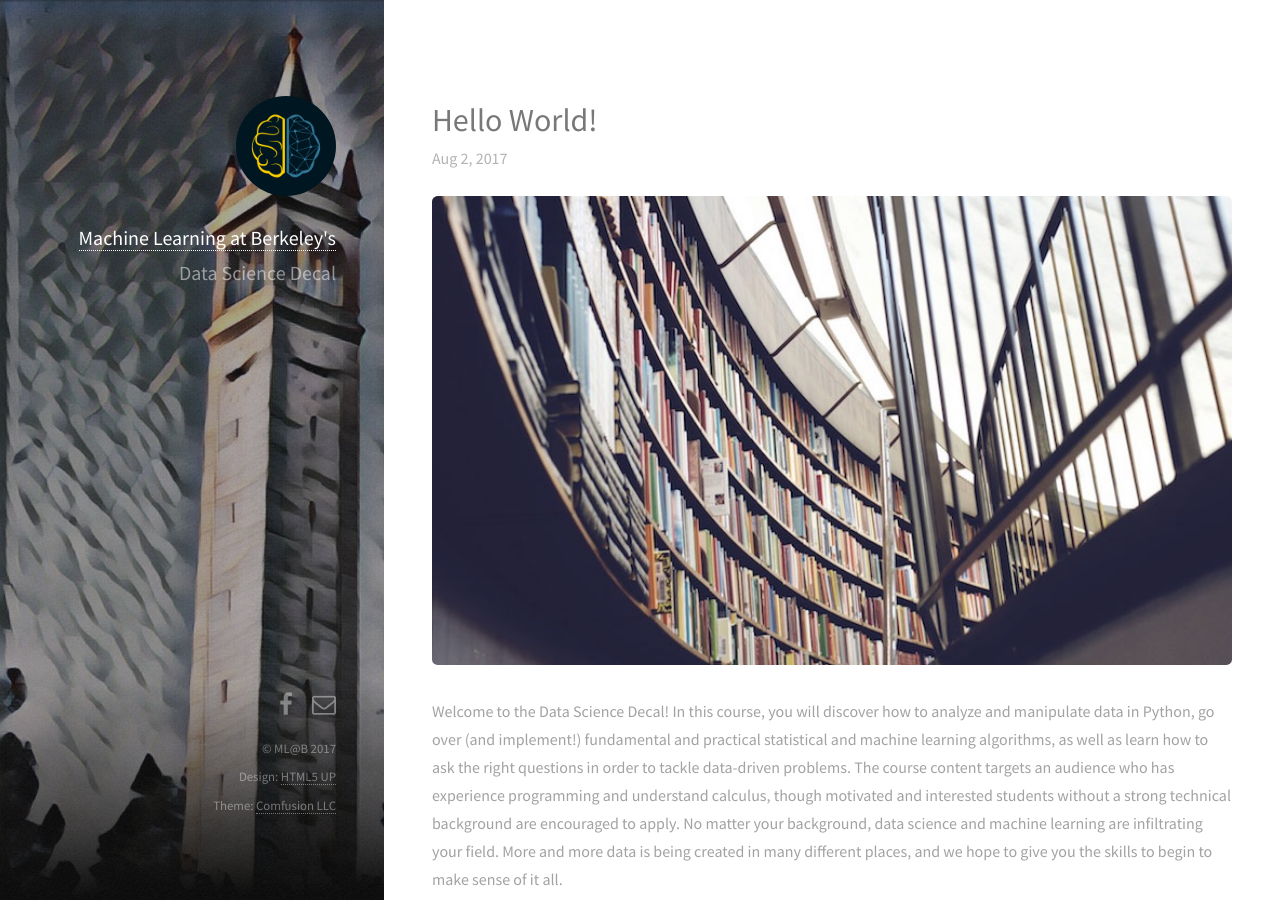
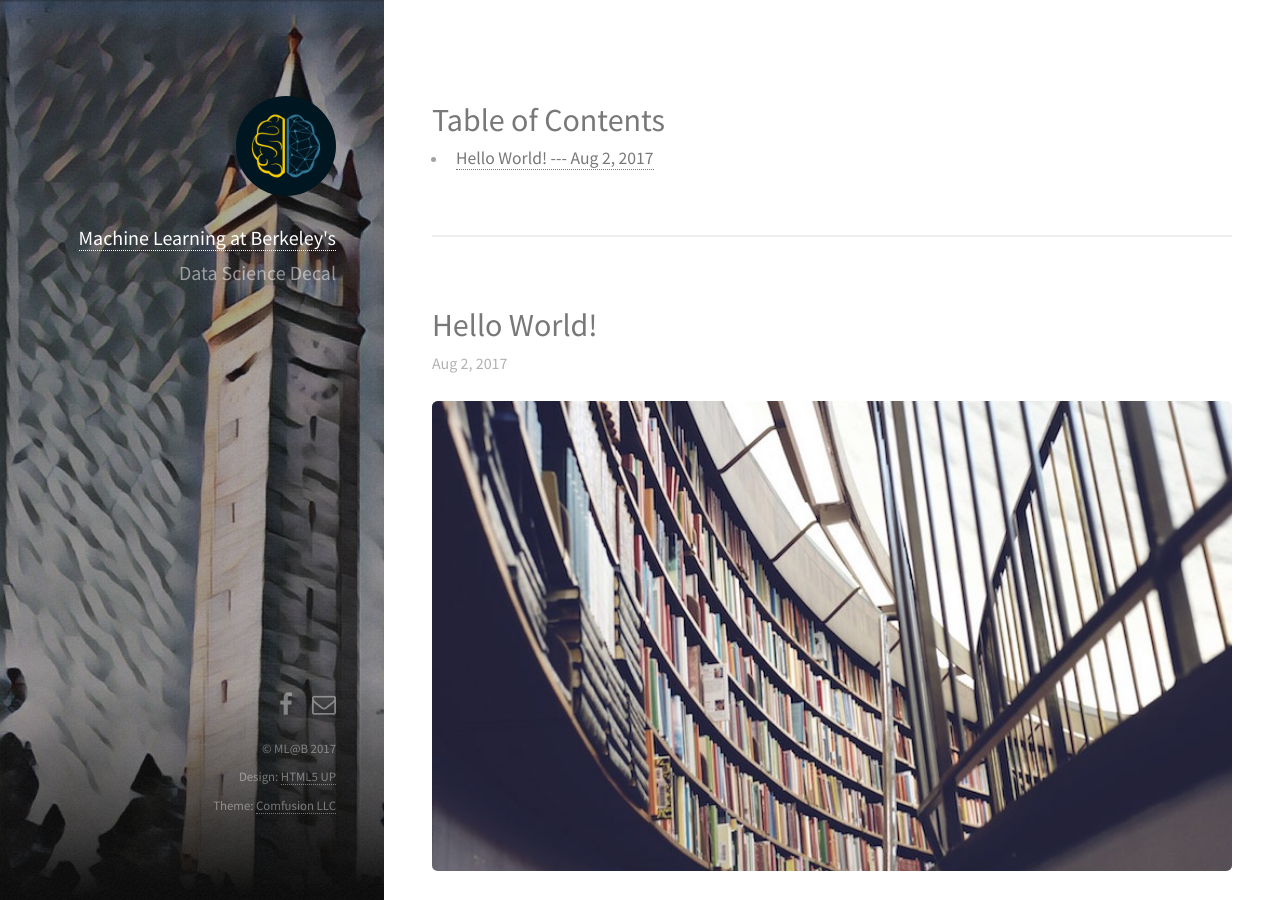
Before and after one commit to mlberkeley/Data-Science-Decal-Website, a Jekyll site: the page built from index.html, in a window 1280 px wide and 900 px high. Built offline with Jekyll 4.4.1, drawn with Linux system fonts in a browser that asks for light colours; nearby versions of some CDN libraries; some of the changed text lies outside the part shown.

Commit message:
rearrange format

```diff
--- a/_posts/2017-08-2-hello-world.markdown
+++ b/_posts/2017-08-2-hello-world.markdown
@@ -1,6 +1,7 @@
 ---
 layout: post
 title: Hello World!
+tag: featured
 ---
 <img src="{{ site.baseurl }}/images/fulls/03.jpg" class="fit image">
 
--- a/index.html
+++ b/index.html
@@ -2,8 +2,18 @@
 layout: default
 ---
 <div id="main">
+
   <section>
-    {% for post in site.posts limit:1 %}
+      <h1>Table of Contents</h1>
+      <ul>
+          {% for post in site.posts %}
+          <li><h4><a href="{{ site.baseurl }}{{ post.url }}">{{ post.title }} --- {{ post.date | date: "%b %-d, %Y" }}</a></h4>
+          {% endfor %}
+      <ul>
+  </section>
+
+  <section>
+    {% for post in site.tags.featured limit:1 %}
       <header>
         <h1>{{ post.title }}</h1>
         <p class="post-meta">{{ post.date | date: "%b %-d, %Y" }}{% if post.author %} • {{ post.author }}{% endif %}{% if page.meta %} • {{ page.meta }}{% endif %}</p>
@@ -17,7 +27,7 @@ layout: default
 
   <section>
     <div class="row">
-      {% for post in site.posts offset:1 %}
+      {% for post in site.posts %}
         <article class="{% cycle '6u', '6u$' %} 12u(small)">
           <header>
             <h2><a href="{{ site.baseurl }}{{ post.url }}">{{ post.title }}</a></h2>
```
